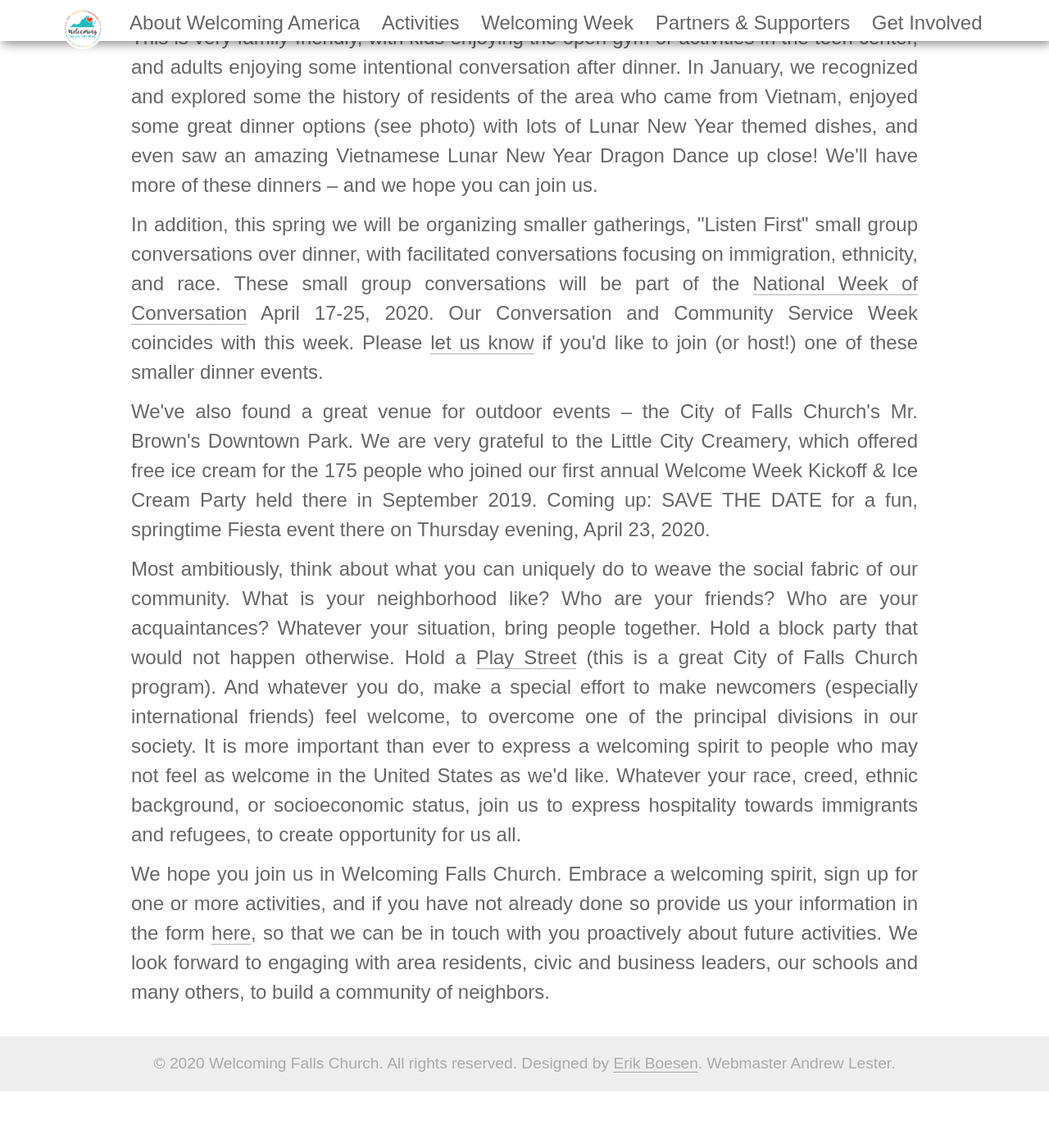
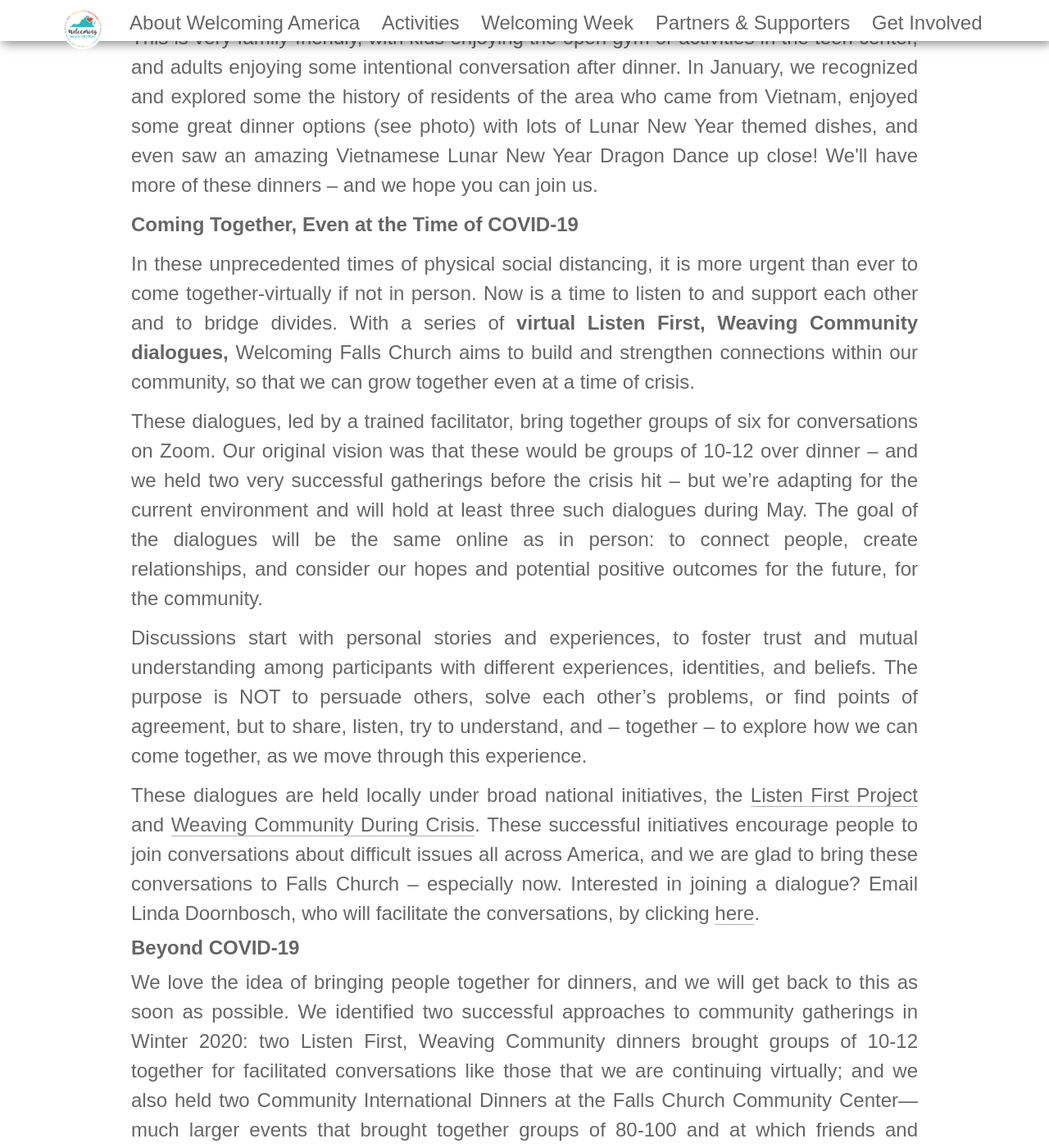
Before and after one commit to wfctest/wfctest, a Jekyll site: the page built from live.html, in a window 1280 px wide and 1400 px high, scrolled down 622 px. Shown: the whole window at 82% size. Built offline with Jekyll 4.4.1, drawn with Linux system fonts in a browser that asks for light colours; some web fonts are replaced; before the commit the page ends 1953 px from its top, so only the background shows below that; some of the changed text lies outside the part shown.

Commit message:
Update live page

```diff
--- a/live.html
+++ b/live.html
@@ -9,8 +9,15 @@ permalink: /activities/live
         <p>We’re <q>building a community of neighbors.</q> This involves noticing our shared desire to build community, encouraging it, and creating ways that we can come together for shared experiences. Living better together is the most ambitious and longest-term aspect of our vision, but we’ve learned that there are a lot of people that share this as a value.</p>
     </div>
     <p>We love the idea of bringing people together for dinners. One way we've done this is through Community International Dinners at the Falls Church Community Center. Friends and families are welcome. We've developed cultural exchange themes at two very successful dinners in November 2019 and January 2020 and plan more of these events. This is very family-friendly, with kids enjoying the open gym or activities in the teen center, and adults enjoying some intentional conversation after dinner. In January, we recognized and explored some the history of residents of the area who came from Vietnam, enjoyed some great dinner options (see photo) with lots of Lunar New Year themed dishes, and even saw an amazing Vietnamese Lunar New Year Dragon Dance up close! We'll have more of these dinners &ndash; and we hope you can join us.</p>
+    <p><strong>Coming Together, Even at the Time of COVID-19</strong></p>
+    <p>In these unprecedented times of physical social distancing, it is more urgent than ever to come together-virtually if not in person. Now is a time to listen to and support each other and to bridge divides. With a series of <strong>virtual Listen First, Weaving Community dialogues,</strong> Welcoming Falls Church aims to build and strengthen connections within our community, so that we can grow together even at a time of crisis.</p>
+    <p>These dialogues, led by a trained facilitator, bring together groups of six for conversations on Zoom. Our original vision was that these would be groups of 10-12 over dinner &ndash; and we held two very successful gatherings before the crisis hit &ndash; but we&rsquo;re adapting for the current environment and will hold at least three such dialogues during May. The goal of the dialogues will be the same online as in person: to connect people, create relationships, and consider our hopes and potential positive outcomes for the future, for the community.</p>
+    <p>Discussions start with personal stories and experiences, to foster trust and mutual understanding among participants with different experiences, identities, and beliefs. The purpose is NOT to persuade others, solve each other&rsquo;s problems, or find points of agreement, but to share, listen, try to understand, and &ndash; together &ndash; to explore how we can come together, as we move through this experience.</p>
+    <p>These dialogues are held locally under broad national initiatives, the <a href="http://www.listenfirstproject.org/">Listen First Project</a> and <a href="https://weaving2020.org/">Weaving Community During Crisis</a>. These successful initiatives encourage people to join conversations about difficult issues all across America, and we are glad to bring these conversations to Falls Church &ndash; especially now. Interested in joining a dialogue? Email Linda Doornbosch, who will facilitate the conversations, by clicking <a href="mailto:welcomingfallschurch@gmail.com?subject=Interest%20in%20Listen%20First,%20Weaving%20Community%20Dialogues">here</a>.</p>
+    <h4>Beyond COVID-19</h4>
+    <p>We love the idea of bringing people together for dinners, and we will get back to this as soon as possible. We identified two successful approaches to community gatherings in Winter 2020: two Listen First, Weaving Community dinners brought groups of 10-12 together for facilitated conversations like those that we are continuing virtually; and we also held two Community International Dinners at the Falls Church Community Center—much larger events that brought together groups of 80-100 and at which friends and families are welcome.</p>
     <p>In addition, this spring we will be organizing smaller gatherings, "Listen First" small group conversations over dinner, with facilitated conversations focusing on immigration, ethnicity, and race. These small group conversations will be part of the <a href="https://www.nationalconversationproject.org/">National Week of Conversation</a> April 17-25, 2020. Our Conversation and Community Service Week coincides with this week. Please <a href="mailto:welcomingfallschurch@gmail.com?subject=Interest%20in%20Welcoming%20Falls%20Church%20Listen%20First%20Conversations">let us know</a> if you'd like to join (or host!) one of these smaller dinner events.</p>
-    <p>We've also found a great venue for outdoor events &ndash; the City of Falls Church's Mr. Brown's Downtown Park. We are very grateful to the Little City Creamery, which offered free ice cream for the 175 people who joined our first annual Welcome Week Kickoff &amp; Ice Cream Party held there in September 2019. Coming up: SAVE THE DATE for a fun, springtime Fiesta event there on Thursday evening, April 23, 2020.</p>
+    <p>We've also found a great venue for outdoor events &ndash; the City of Falls Church's Mr. Brown's Downtown Park. We are very grateful to the Little City Creamery, which offered free ice cream for the 175 people who joined our first annual Welcome Week Kickoff &amp; Ice Cream Party held there in September 2019. We look forward to getting back to Mr. Brown’s Park for more outdoor activities. We were very disappointed that our plans for a fun, springtime Fiesta event – to be co-sponsored with CASA Falls Church – there on Thursday, April 23, 2020, had to be cancelled, but we look forward to future events there, and with our CASA friends.</p>
     <p>Most ambitiously, think about what you can uniquely do to weave the social fabric of our community. What is your neighborhood like? Who are your friends? Who are your acquaintances? Whatever your situation, bring people together. Hold a block party that would not happen otherwise. Hold a <a href="https://www.fallschurchva.gov/1719/Play-Streets-Permit-Pilot-Program">Play Street</a> (this is a great City of Falls Church program). And whatever you do, make a special effort to make newcomers (especially international friends) feel welcome, to overcome one of the principal divisions in our society. It is more important than ever to express a welcoming spirit to people who may not feel as welcome in the United States as we'd like. Whatever your race, creed, ethnic background, or socioeconomic status, join us to express hospitality towards immigrants and refugees, to create opportunity for us all.</p>
     <p>We hope you join us in Welcoming Falls Church. Embrace a welcoming spirit, sign up for one or more activities, and if you have not already done so provide us your information in the form <a href="http://welcomingfallschurch.org/get-involved">here</a>, so that we can be in touch with you proactively about future activities. We look forward to engaging with area residents, civic and business leaders, our schools and many others, to build a community of neighbors.</p>
 </section>
```
